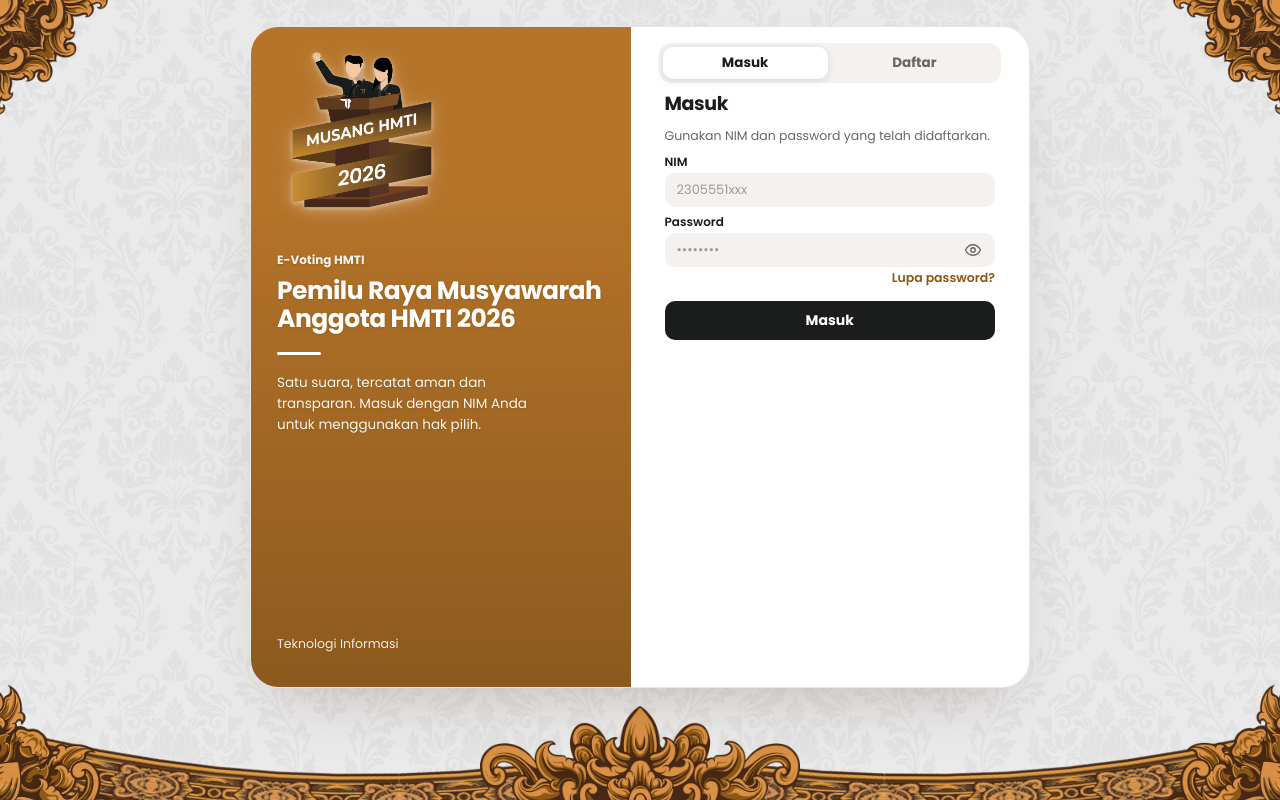
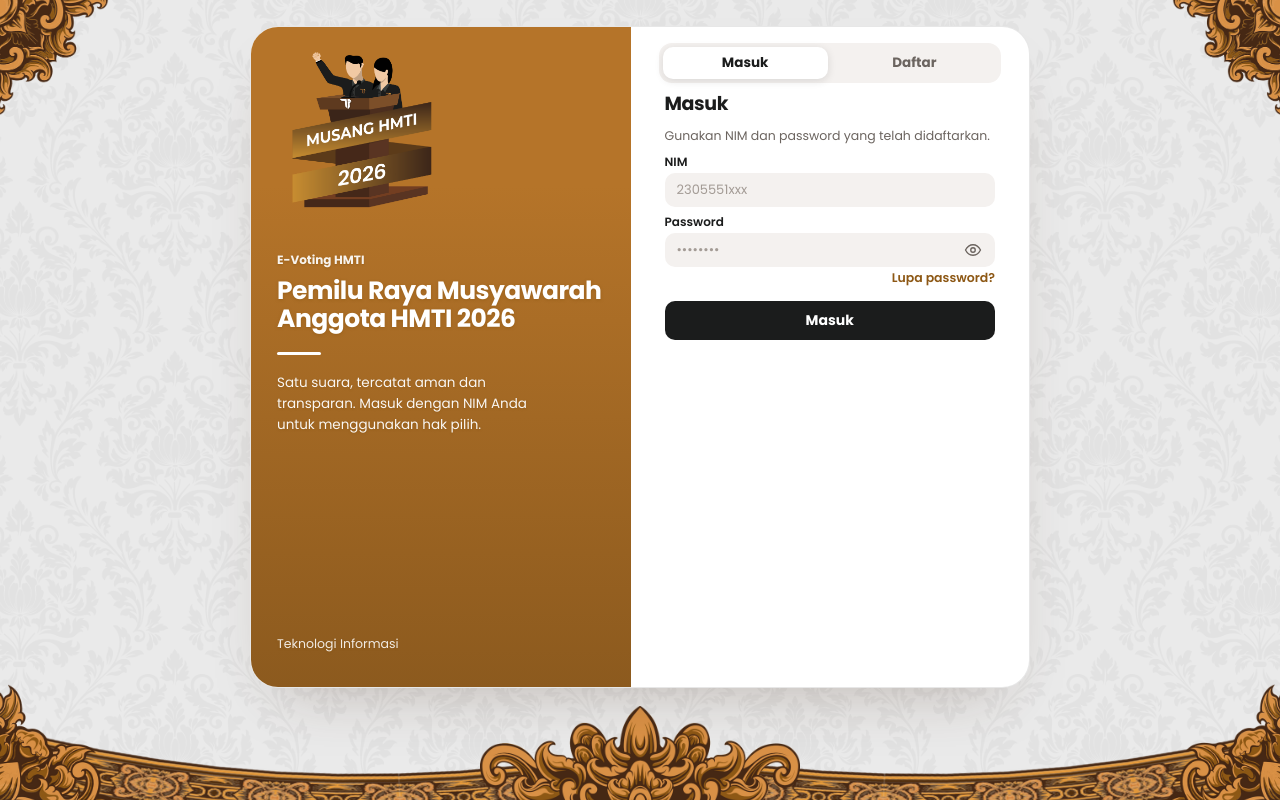
Before and after one commit to KinKareem/E_Voting_HMTI_2026, a website: page index.html in a window 1280 px wide. Drawn offline with nearby package versions, Linux system fonts and the light colour scheme; no server answers.

Commit message:
Update 18 : Clear Logo PNG

```diff
--- a/css/style.css
+++ b/css/style.css
@@ -3110,11 +3110,6 @@ code {
   border-radius: 0
 }
 
-/* bayangan putih di semua logo (login, header, footer, sidebar) — logonya gelap, jadi butuh shadow terang supaya tidak menyatu dengan background gradient yang gelap */
-.brand-logo,
-.logo-tile img {
-  filter: drop-shadow(0 1px 2px rgba(255, 255, 255, .5)) drop-shadow(0 3px 8px rgba(255, 255, 255, .3))
-}
 
 /* ---------- Tombol mata (lihat/sembunyikan password) di form login & daftar ---------- */
 .password-wrap {
```
